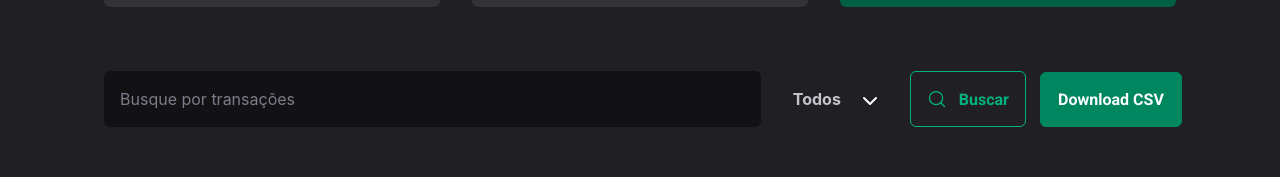
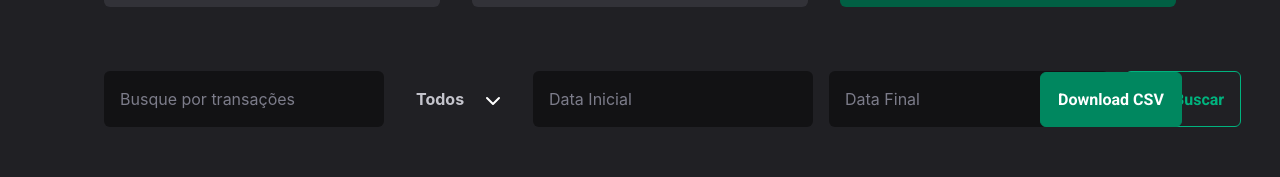
Before and after one commit to JoonhPedro/Front-Transfer-Monitoring, a React (Vite) app: page / in a window 1280 px wide. Shown: the part 291-468 px from the top of the page. Built offline with nearby package versions, Linux system fonts and the light colour scheme; no server answers.

Commit message:
added: initial structure datepicker

```diff
--- a/package.json
+++ b/package.json
@@ -26,6 +26,7 @@
     "phosphor-react": "^1.4.1",
     "ramda": "^0.30.1",
     "react": "^18.2.0",
+    "react-datepicker": "^7.3.0",
     "react-dom": "^18.2.0",
     "react-icons": "^5.2.1",
     "react-pagination": "^1.0.0",
--- a/src/pages/transactions/components/SerchForm/index.tsx
+++ b/src/pages/transactions/components/SerchForm/index.tsx
@@ -1,14 +1,28 @@
 import { MagnifyingGlass } from 'phosphor-react'
 import React, { useState } from 'react'
+import DatePicker from 'react-datepicker'
+import 'react-datepicker/dist/react-datepicker.css'
 import { ButtonSearch, SeachFormContainer, Select } from './styles'
 
 interface SearchFormProps {
   onSearch: (searchTerm: string) => void
   setSelectedStatus: (status: string) => void
+  onDateRangeChange: (startDate: Date | null, endDate: Date | null) => void
 }
 
-export function SearchForm({ onSearch, setSelectedStatus }: SearchFormProps) {
+export function SearchForm({
+  onSearch,
+  setSelectedStatus,
+  onDateRangeChange,
+}: SearchFormProps) {
   const [searchTerm, setSearchTerm] = useState('')
+  const [dateRange, setDateRange] = useState<{
+    startDate: Date | null
+    endDate: Date | null
+  }>({
+    startDate: null,
+    endDate: null,
+  })
 
   const handleChange = (e: React.ChangeEvent<HTMLInputElement>) => {
     setSearchTerm(e.target.value)
@@ -23,8 +37,23 @@ export function SearchForm({ onSearch, setSelectedStatus }: SearchFormProps) {
     setSelectedStatus(e.target.value)
   }
 
+  const handleStartDateChange = (date: Date | null) => {
+    setDateRange((prevDateRange) => ({
+      ...prevDateRange,
+      startDate: date,
+    }))
+    onDateRangeChange(date, dateRange.endDate)
+  }
+
+  const handleEndDateChange = (date: Date | null) => {
+    setDateRange((prevDateRange) => ({
+      ...prevDateRange,
+      endDate: date,
+    }))
+    onDateRangeChange(dateRange.startDate, date)
+  }
+
   return (
-    <>
     <SeachFormContainer onSubmit={handleSubmit}>
       <input
         type="text"
@@ -39,11 +68,20 @@ export function SearchForm({ onSearch, setSelectedStatus }: SearchFormProps) {
         </option>
         <option value="outcome">Saída</option>
       </Select>
+      <DatePicker
+        selected={dateRange.startDate}
+        onChange={handleStartDateChange}
+        placeholderText="Data Inicial"
+      />
+      <DatePicker
+        selected={dateRange.endDate}
+        onChange={handleEndDateChange}
+        placeholderText="Data Final"
+      />
       <ButtonSearch type="submit">
         <MagnifyingGlass size={20} />
         Buscar
       </ButtonSearch>
     </SeachFormContainer>
-    </>
   )
 }
--- a/src/pages/transactions/index.tsx
+++ b/src/pages/transactions/index.tsx
@@ -1,8 +1,8 @@
+import { useState, useEffect } from 'react'
 import { Spinner, Table, Td, Th, Thead, Tr, useToast } from '@chakra-ui/react'
 import * as Tooltip from '@radix-ui/react-tooltip'
 import jsPDF from 'jspdf'
 import { Download } from 'phosphor-react'
-import { useEffect, useState } from 'react'
 import { Header } from '../../components/Header'
 import PaginationComponent from '../../components/Paginations'
 import { Summary } from '../../components/Summary'
@@ -39,6 +39,10 @@ export function Transactions() {
   >()
   const [loading, setLoading] = useState(false)
   const [currentPage, setCurrentPage] = useState(1)
+  const [dateRange, setDateRange] = useState<{
+    startDate: Date | null
+    endDate: Date | null
+  }>({ startDate: null, endDate: null })
   const toast = useToast()
 
   useEffect(() => {
@@ -66,19 +70,21 @@ export function Transactions() {
     }
   }
 
-  console.log(api.get('/transactions'))
-
   const handleSearch = (searchTerm: string) => {
     try {
       setLoading(true)
       const filtered = transactions.filter(
         (transaction) =>
           transaction.name.toLowerCase().includes(searchTerm.toLowerCase()) &&
-          (!selectedStatus || transaction.status === selectedStatus),
+          (!selectedStatus || transaction.status === selectedStatus) &&
+          (!dateRange.startDate ||
+            new Date(transaction.created_at) >= dateRange.startDate) &&
+          (!dateRange.endDate ||
+            new Date(transaction.created_at) <= dateRange.endDate),
       )
       setFilteredTransactions(filtered)
     } catch (err) {
-      return (err as Error).message
+      console.error((err as Error).message)
     } finally {
       setLoading(false)
     }
@@ -91,7 +97,7 @@ export function Transactions() {
         status as 'income' | 'outcome' | (() => 'income' | 'outcome'),
       )
     } catch (err) {
-      return (err as Error).message
+      console.error((err as Error).message)
     } finally {
       setLoading(false)
     }
@@ -99,9 +105,6 @@ export function Transactions() {
 
   const handlePagination = (page: number) => {
     setCurrentPage(page)
-  }
-  const getStatusLabel = (status: string) => {
-    return status === 'outcome' ? 'saída' : 'entrada'
   }
 
   function handlePdf(id: string) {
@@ -126,9 +129,7 @@ export function Transactions() {
     doc.text(`Método de Pagamento: ${transaction.metodo}`, 10, 160)
     doc.text(`Status: ${getStatusLabel(transaction.status)}`, 10, 200)
     doc.text(
-      `Data de Transferência: ${new Intl.DateTimeFormat('pt-BR').format(
-        new Date(transaction.created_at),
-      )}`,
+      `Data de Transferência: ${new Intl.DateTimeFormat('pt-BR').format(new Date(transaction.created_at))}`,
       10,
       240,
     )
@@ -172,7 +173,17 @@ export function Transactions() {
       .join('')
     return header + body
   }
-  console.log(transactions)
+
+  const handleDateRangeChange = (
+    startDate: Date | null,
+    endDate: Date | null,
+  ) => {
+    setDateRange({ startDate, endDate })
+  }
+
+  const getStatusLabel = (status: string) => {
+    return status === 'outcome' ? 'saída' : 'entrada'
+  }
 
   return (
     <>
@@ -182,6 +193,7 @@ export function Transactions() {
         <SearchForm
           onSearch={handleSearch}
           setSelectedStatus={handleSelectedStatusChange}
+          onDateRangeChange={handleDateRangeChange} // Pass date range change handler
         />
         <ButtonCv onClick={downloadCSV}>Download CSV</ButtonCv>
         <TransactionsTable>
```
Also changed, not shown: 2 other files (tests, documents, lock files or other folders). Lines whose indentation alone changed are shown as unchanged.
